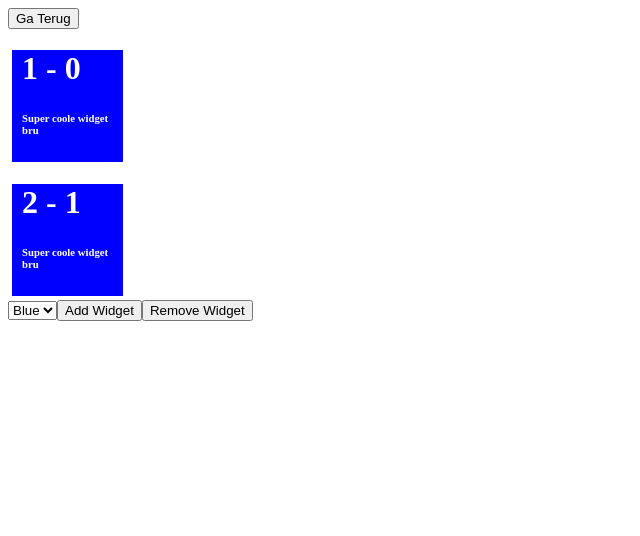
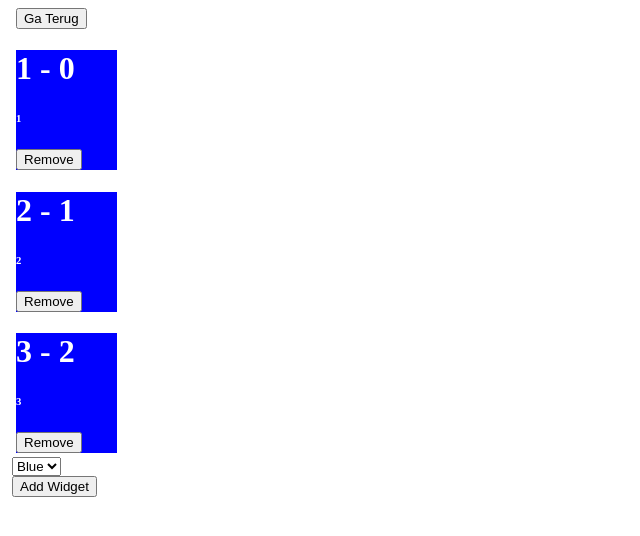
Before and after one commit to zrowan1/bgss, a Vue app in the folder client/: page /BG in a window 1280 px wide. Shown: the top 536 px of the page, without its empty margins (0-640 px from the left). Built offline with nearby package versions, Linux system fonts and the light colour scheme; the HTML template or start-up script is replaced by a standard one.

Commit message:
remove button added

```diff
--- a/client/src/components/widget.vue
+++ b/client/src/components/widget.vue
@@ -1,24 +1,25 @@
 <template>
-    <div class="divWidget" :style="{'background-color': bgColor}">
+    <div :style="{'background-color': bgColor}">
         <h1 @click="$emit('h1-click', text)">
             <slot />
         </h1>
-        <h6 @click="$emit('h6-click', 'Ik ben de H6')">{{ text }}</h6>
+        <h6 @click="$emit('h6-click', index)">{{ text }}</h6>
+        <button @click="$emit('remove-click', index)">Remove</button>
     </div>
+
 </template>
 
 <script setup>
     import { defineProps } from 'vue'
 
-    const props = defineProps(['bgColor', 'text'])
+    const props = defineProps(['bgColor', 'text', 'index'])
 </script>
 
 <style>
-.divWidget {
-    color: white;
-    margin: 4px;
-    width: 100.69px;
-    padding-left: 10px;
-    padding-bottom: 1px;
-}
+    div {
+        background-color: white;
+        color: white;
+        margin: 4px;
+        width: 100.69px
+    }
 </style>
--- a/client/src/views/BrandGuide.vue
+++ b/client/src/views/BrandGuide.vue
@@ -4,42 +4,39 @@
     import { ref } from 'vue'
     import router from '@/router'
 
-    const widgetCount = ref(2)
     const widgetBgColor = ref('blue')
+    const widgetText = ref(["1", "2", "3"]);
+    let naam = 4
 
+    function goToCms() {
+        router.push({ name: 'Cms' })
+    }
     function addWidget() {
-        widgetCount.value++
+        widgetText.value.push(naam.toString())
+        naam++
     }
 
-    function removeWidget() {
-        widgetCount.value--
+    function removeWidget(plek) {
+        widgetText.value.splice(plek, 1)
     }
 
     function checkClick(i) {
         console.log(i)
     }
-
-    function goToCms() {
-        router.push({ name: 'Cms'})
-    }
 </script>
 
-<script>
-
-</script>
-<template id="app">
-
+<template>
     <div>
         <button @click="goToCms()"> Ga Terug</button>
     </div>
-
-    <widget
-        v-for="(i, index) in widgetCount"
-        :key="index"
-        @h1-click="(n) => checkClick(n)"
-        @h6-click="(n) => checkClick(n)"
-        :bgColor="widgetBgColor"
-        text="Super coole widget bru">
+    <widget v-for="(i, index) in widgetText"
+            :key="index"
+            @h1-click="(n) => checkClick(n)"
+            @h6-click="(n) => checkClick(n)"
+            @remove-click="(n) => removeWidget(n)"
+            :bgColor="widgetBgColor"
+            :text="widgetText[index]"
+            :index="index">
         {{ i }} - {{ index }}
     </widget>
     <select v-model="widgetBgColor">
@@ -47,6 +44,4 @@
         <option value="blue">Blue</option>
     </select>
     <button @click="addWidget()">Add Widget</button>
-    <button @click="removeWidget">Remove Widget</button>
-
 </template>
```
